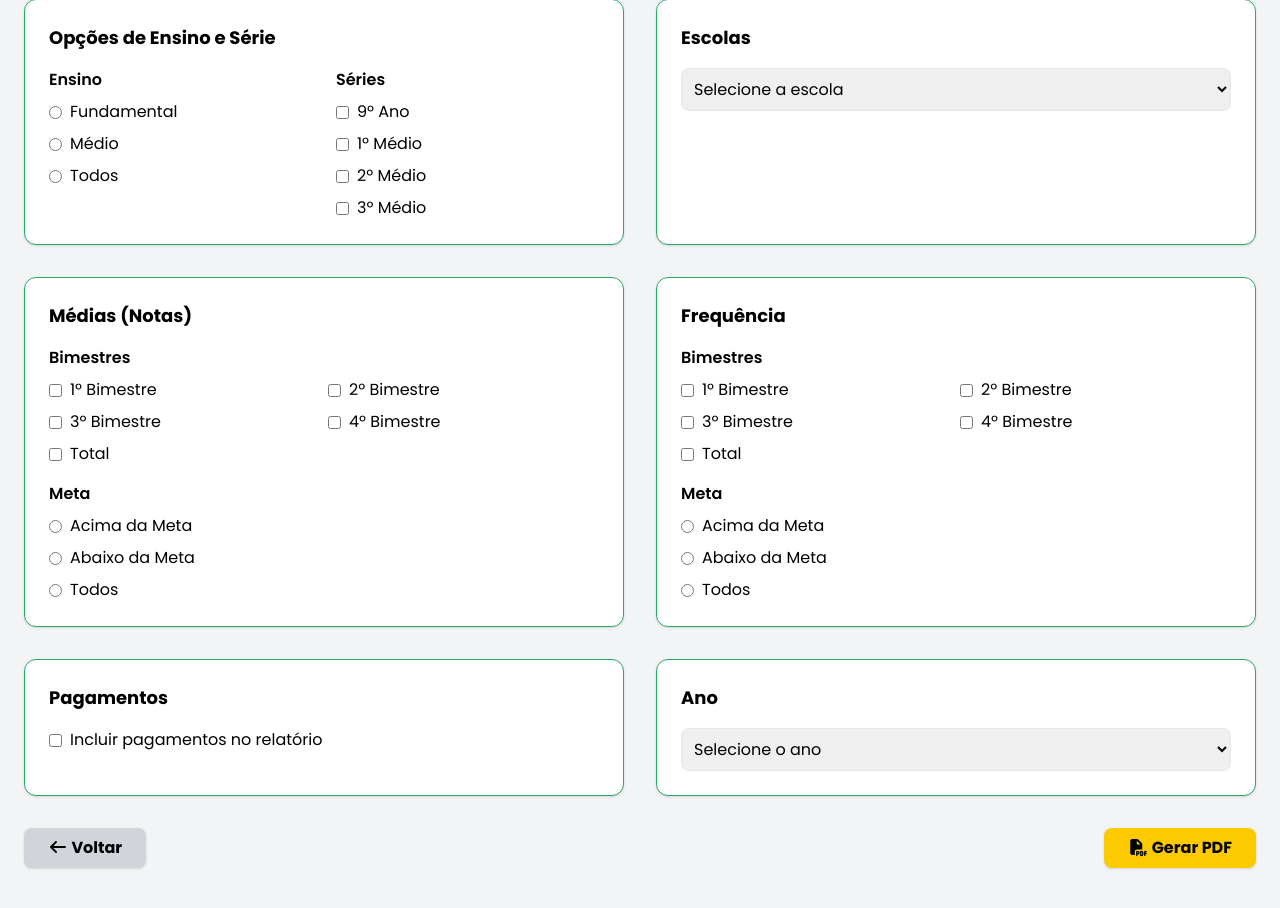
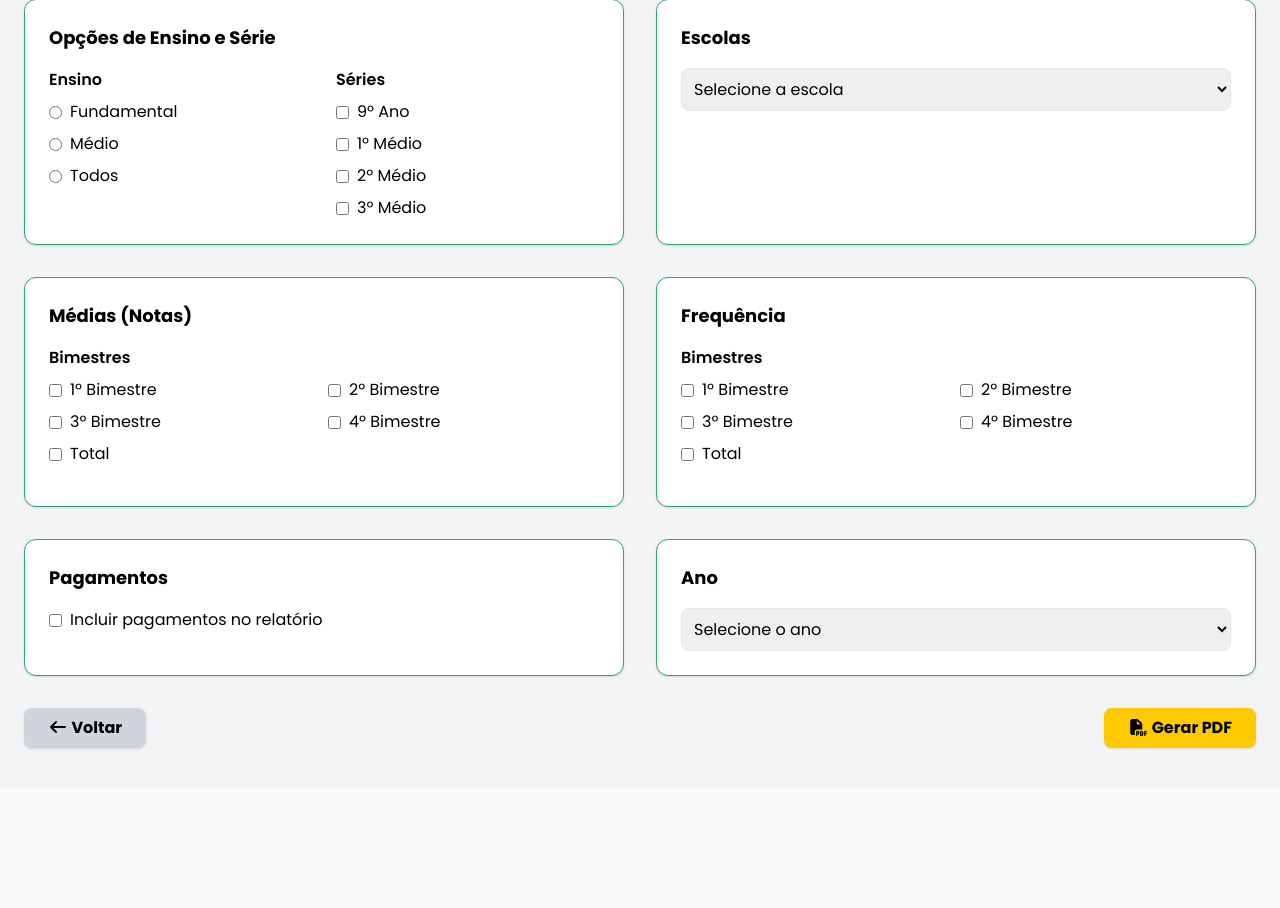
Before and after one commit to Luis-Eduardo-Rodrigues/sistema-projeto-social, a PHP site: page /relatorio.php in a window 1280 px wide. Shown: the part 201-1109 px from the top of the page. After the commit the page ends 951 px from the top, so only its background shows below. Run offline with PHP 8.4, Linux system fonts and the light colour scheme; some libraries are stand-ins or nearby versions.

Commit message:
alterações arq de relatorio

```diff
--- a/relatorio.php
+++ b/relatorio.php
@@ -22,11 +22,7 @@
 
     <main class="container mx-auto px-6 py-10">
         <form action="gerar_pdf.php" method="POST" class="space-y-8">
-
-            <!-- Grid principal com 2 colunas -->
             <div class="grid grid-cols-2 gap-8">
-
-                <!-- OPÇÕES DE ENSINO E SÉRIE -->
                 <section class="bg-white border border-[#2CA965] rounded-xl p-6 shadow">
                     <h2 class="text-lg font-bold mb-4">Opções de Ensino e Série</h2>
                     <div class="grid grid-cols-2 gap-6">
@@ -60,8 +56,6 @@
                         </div>
                     </div>
                 </section>
-
-                <!-- ESCOLAS (SELECT) -->
                 <section class="bg-white border border-[#2CA965] rounded-xl p-6 shadow">
                     <h2 class="text-lg font-bold mb-4">Escolas</h2>
                     <select name="escola" class="w-full border rounded-lg p-2">
@@ -72,11 +66,9 @@
                     </select>
                 </section>
 
-                <!-- MÉDIAS (Notas) -->
                 <section class="bg-white border border-[#2CA965] rounded-xl p-6 shadow">
                     <h2 class="text-lg font-bold mb-4">Médias (Notas)</h2>
 
-                    <!-- Bimestres -->
                     <div class="mb-4">
                         <h3 class="font-semibold mb-2">Bimestres</h3>
                         <div class="grid grid-cols-2 gap-2">
@@ -92,32 +84,10 @@
                             </label>
                         </div>
                     </div>
-
-                    <!-- Classificação -->
-                    <div>
-                        <h3 class="font-semibold mb-2">Meta</h3>
-                        <div class="grid grid-cols-1 gap-2">
-                            <label class="flex items-center gap-2">
-                                <input type="radio" name="meta_media" value="acima" class="accent-[#FDC901]">
-                                Acima da Meta
-                            </label>
-                            <label class="flex items-center gap-2">
-                                <input type="radio" name="meta_media" value="abaixo" class="accent-[#FDC901]">
-                                Abaixo da Meta
-                            </label>
-                            <label class="flex items-center gap-2">
-                                <input type="radio" name="meta_media" value="todos" class="accent-[#FDC901]">
-                                Todos
-                            </label>
-                        </div>
-                    </div>
                 </section>
 
-                <!-- FREQUÊNCIA -->
                 <section class="bg-white border border-[#2CA965] rounded-xl p-6 shadow">
                     <h2 class="text-lg font-bold mb-4">Frequência</h2>
-
-                    <!-- Bimestres -->
                     <div class="mb-4">
                         <h3 class="font-semibold mb-2">Bimestres</h3>
                         <div class="grid grid-cols-2 gap-2">
@@ -133,28 +103,8 @@
                             </label>
                         </div>
                     </div>
-
-                    <!-- Classificação -->
-                    <div>
-                        <h3 class="font-semibold mb-2">Meta</h3>
-                        <div class="grid grid-cols-1 gap-2">
-                            <label class="flex items-center gap-2">
-                                <input type="radio" name="meta_frequencia" value="acima" class="accent-[#FDC901]">
-                                Acima da Meta
-                            </label>
-                            <label class="flex items-center gap-2">
-                                <input type="radio" name="meta_frequencia" value="abaixo" class="accent-[#FDC901]">
-                                Abaixo da Meta
-                            </label>
-                            <label class="flex items-center gap-2">
-                                <input type="radio" name="meta_frequencia" value="todos" class="accent-[#FDC901]">
-                                Todos
-                            </label>
-                        </div>
-                    </div>
                 </section>
 
-                <!-- PAGAMENTOS -->
                 <section class="bg-white border border-[#2CA965] rounded-xl p-6 shadow">
                     <h2 class="text-lg font-bold mb-4">Pagamentos</h2>
                     <label class="flex items-center gap-2">
@@ -163,7 +113,6 @@
                     </label>
                 </section>
 
-                <!-- ANOS (SELECT) -->
                 <section class="bg-white border border-[#2CA965] rounded-xl p-6 shadow">
                     <h2 class="text-lg font-bold mb-4">Ano</h2>
                     <select name="ano" class="w-full border rounded-lg p-2">
@@ -176,7 +125,6 @@
 
             </div>
 
-            <!-- BOTÕES -->
             <div class="flex justify-between items-center">
                 <a href="index.php" class="bg-gray-300 hover:bg-gray-400 text-black font-bold px-6 py-2 rounded-lg shadow">
                     <i class="fa-solid fa-arrow-left"></i> Voltar
```
